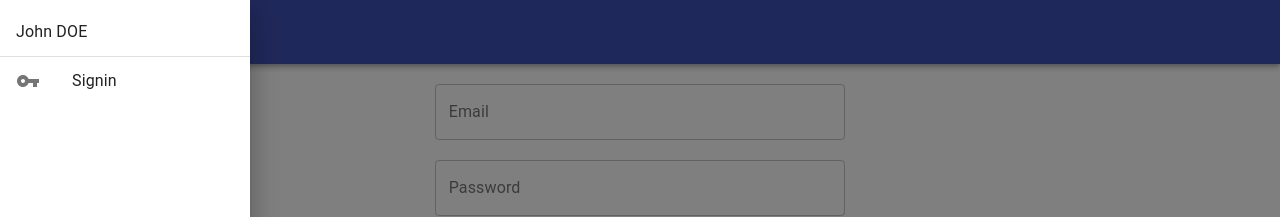
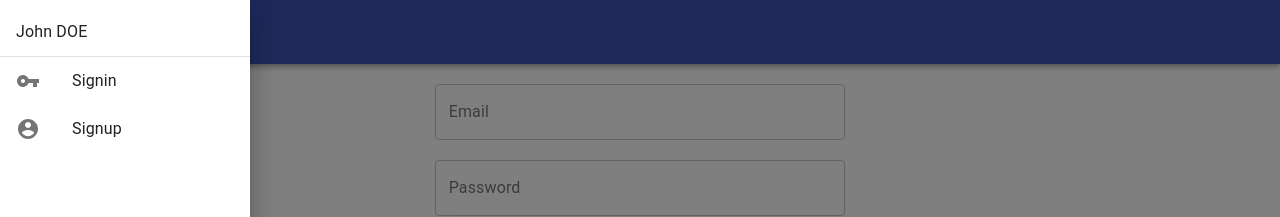
Before and after one commit to esgi-react-node/back-office, a React app: page /signin in a window 1280 px wide. Both pictures are taken after a click on the button "menu". Shown: the top 217 px of the page. Built offline with nearby package versions, Linux system fonts and the light colour scheme.

Commit message:
:sparkles: added a new entry to the menu for the signup route

```diff
--- a/src/components/Menu.jsx
+++ b/src/components/Menu.jsx
@@ -13,6 +13,7 @@ import Equalizer from "@material-ui/icons/Equalizer";
 import StorefrontIcon from "@material-ui/icons/Storefront";
 import PaymentIcon from "@material-ui/icons/Payment";
 import VpnKeyIcon from "@material-ui/icons/VpnKey";
+import AccountCircleIcon from "@material-ui/icons/AccountCircle";
 
 const useStyles = makeStyles({
     list: {
@@ -63,12 +64,20 @@ const Menu = () => {
                                 <ListItemIcon><PaymentIcon /></ListItemIcon>
                                 <ListItemText primary="Transactions" />
                             </ListItem>
+
                         </>
                     ) : (
-                        <ListItem button component={Link} to="/signin" className={classes.list.item} onClick={closeMenu}>
-                            <ListItemIcon><VpnKeyIcon /></ListItemIcon>
-                            <ListItemText primary="Signin" />
-                        </ListItem>
+                        <>
+                            <ListItem button component={Link} to="/signin" className={classes.list.item} onClick={closeMenu}>
+                                <ListItemIcon><VpnKeyIcon /></ListItemIcon>
+                                <ListItemText primary="Signin" />
+                            </ListItem>
+
+                            <ListItem button component={Link} to="/signup" className={classes.list.item} onClick={closeMenu}>
+                                <ListItemIcon><AccountCircleIcon /></ListItemIcon>
+                                <ListItemText primary="Signup" />
+                            </ListItem>
+                        </>
                     )}
                 </List>
             </Drawer>
```
